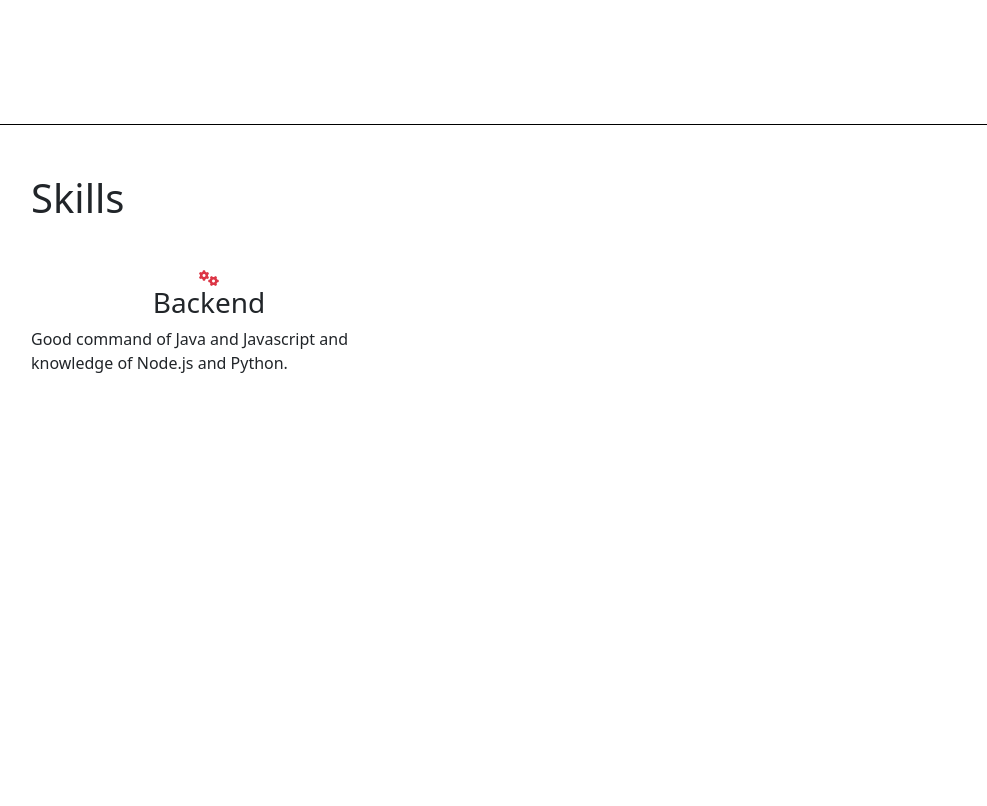
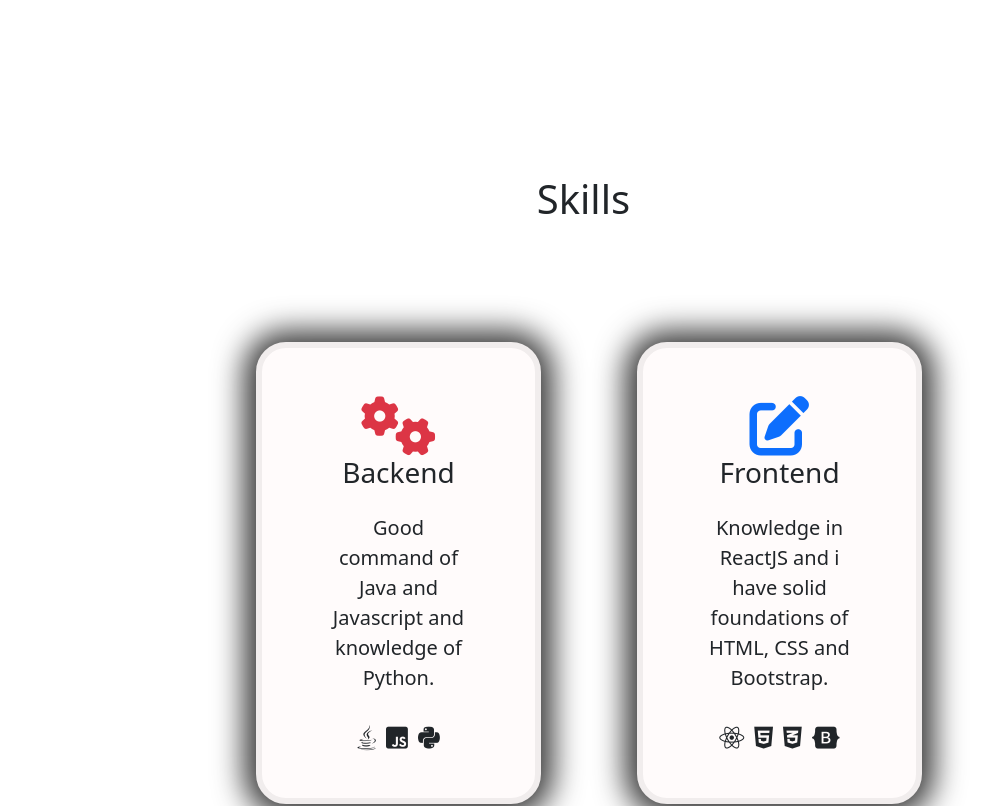
Before and after one commit to FedeNLencina/Portfolio, a React (Create React App) app: page / in a window 1280 px wide. Shown: the part 1960-2766 px from the top of the page, without its empty margins (51-1038 px from the left). Before the commit the page ends 2447 px from the top, so only its background shows below. Built offline with nearby package versions, Linux system fonts and the light colour scheme; a web font is replaced by a local one.

Commit message:
se agrega el componente skill

```diff
--- a/src/PortfolioContainer/AboutMe/About.js
+++ b/src/PortfolioContainer/AboutMe/About.js
@@ -16,7 +16,8 @@ export default function About() {
                 ></img>
             </div>
 
-            <div className="container col-12 col-lg-6 col-sm-12 col-md-12 d-flex flex-column justify-content-center align-content-center h-100 mt-5 p-3 divAbout">
+            <div className="container col-12 col-lg-6 col-sm-12 col-md-12 d-flex flex-column justify-content-center align-content-centermt-5 p-3 ">
+                <div className="divAbout p-5">
                   <h1>
                       About Me
                   </h1>
@@ -40,6 +41,7 @@ export default function About() {
                   </div>
                 </div>
             </div>
+          </div>
 
         </div>
       </div>
--- a/src/PortfolioContainer/Skills/Skills.js
+++ b/src/PortfolioContainer/Skills/Skills.js
@@ -4,16 +4,36 @@ import '../../Styles/Skills.css';
 export default function Skills() {
   return (
         <div id="skills" className="p-5">
-            <div className="linea"></div>
-            <div className= "container my-5">
-                <h1 className= "my-5">Skills</h1>
-                <div className= "row">
-                    <div className="col-12 col-md-4 col-lg-4 d-flex flex-column justify-content-center align-content-center">
-                        <i class="fas fa-cogs text-danger text-center"></i>
+            <div className= "container my-5 ">
+                <h1 className= "my-5 text-center tituloSkill">Skills</h1>
+                <div className= "row d-flex justify-content-center">
+                    <div className="col-12 col-md-3 col-lg-3 d-flex flex-column justify-content-center align-content-center p-5 m-5 skillContainer">
+                        <i class="fas fa-cogs text-danger text-center iconoSkill"></i>
                         <h3 className="text-center">Backend</h3>
-                        <p>Good command of Java and Javascript and knowledge of Node.js and Python.</p>
-                        <div className="d-flex">
-
+                        <p className="text-center h-75 p-3">Good command of Java and Javascript and knowledge of Python.</p>
+                        <div className="d-flex justify-content-center iconosSkills">
+                            <i class="fab fa-java"></i>
+                            <i class="fab fa-js-square"></i>
+                            <i class="fab fa-python"></i>
+                        </div>
+                    </div>
+                    <div className="col-12 col-md-3 col-lg-3 d-flex flex-column justify-content-center align-content-center p-5 m-5 skillContainer">
+                        <i class="fas fa-edit text-primary text-center iconoSkill"></i>
+                        <h3 className="text-center">Frontend</h3>
+                        <p className="text-center h-75 p-3">Knowledge in ReactJS and i have solid foundations of HTML, CSS and Bootstrap.</p>
+                        <div className="d-flex justify-content-center iconosSkills">
+                            <i class="fab fa-react"></i>
+                            <i class="fab fa-html5"></i>
+                            <i class="fab fa-css3-alt"></i>
+                            <i class="fab fa-bootstrap"></i>
+                        </div>
+                    </div>
+                    <div className="col-12 col-md-3 col-lg-3 d-flex flex-column justify-content-center align-content-center p-5 m-5 skillContainer">
+                        <i class="fas fa-database text-success text-center iconoSkill"></i>
+                        <h3 className="text-center">Database</h3>
+                        <p className="text-center h-75 p-3">Knowledge in SQL and PostgreSQL. Basic knowledge in Firebase.</p>
+                        <div className="d-flex justify-content-center iconosSkills">
+                            <i class="fas fa-database"></i>
                         </div>
                     </div>
                 </div>
--- a/src/Styles/Skills.css
+++ b/src/Styles/Skills.css
@@ -1,6 +1,34 @@
-.linea {
-    border-top: 1px solid black;
-    height: 2px;
-    padding: 0;
-    margin: 20px auto 0 auto;
-  }
+#skill{
+
+}
+.skillContainer{
+  border: 6px solid rgb(241, 237, 237);
+  border-radius:30px;
+  background-color:rgb(255, 251, 251);
+  box-shadow: 0px 1px 30px 12px rgba(0,0,0,0.78);
+  -webkit-box-shadow: 0px 1px 30px 12px rgba(0,0,0,0.78);
+  -moz-box-shadow: 0px 1px 30px 12px rgba(0,0,0,0.78);
+
+}
+
+.skillContainer p{
+  font-size:20px;
+}
+
+.tituloSkill{
+  width:25%;
+  margin-left: 37%;
+  padding: 20px;
+  border: 3px solid white;
+  border-radius: 30px;
+}
+
+.iconoSkill{
+  font-size:60px;
+}
+
+.iconosSkills i{
+  font-size:25px;
+  margin-left: 5px;
+  margin-right: 5px;
+}
```
Lines whose indentation alone changed are shown as unchanged.
